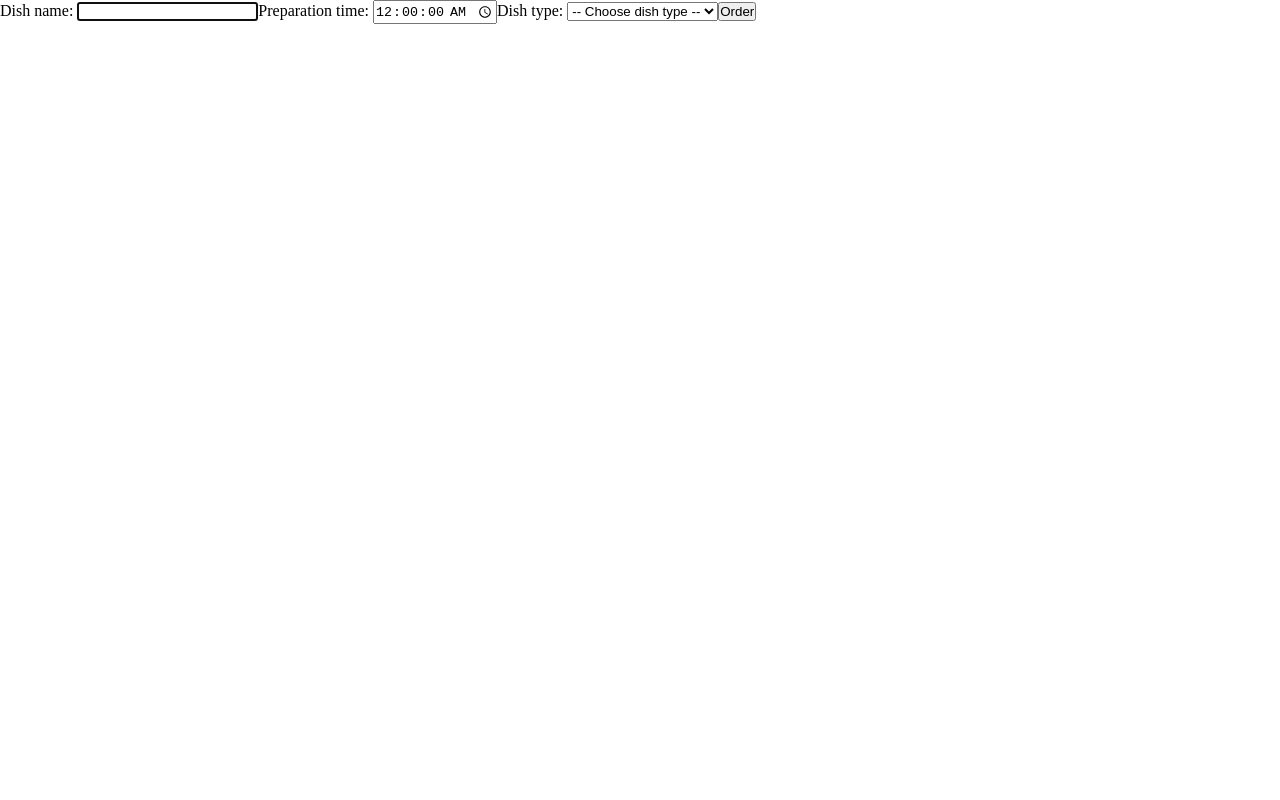
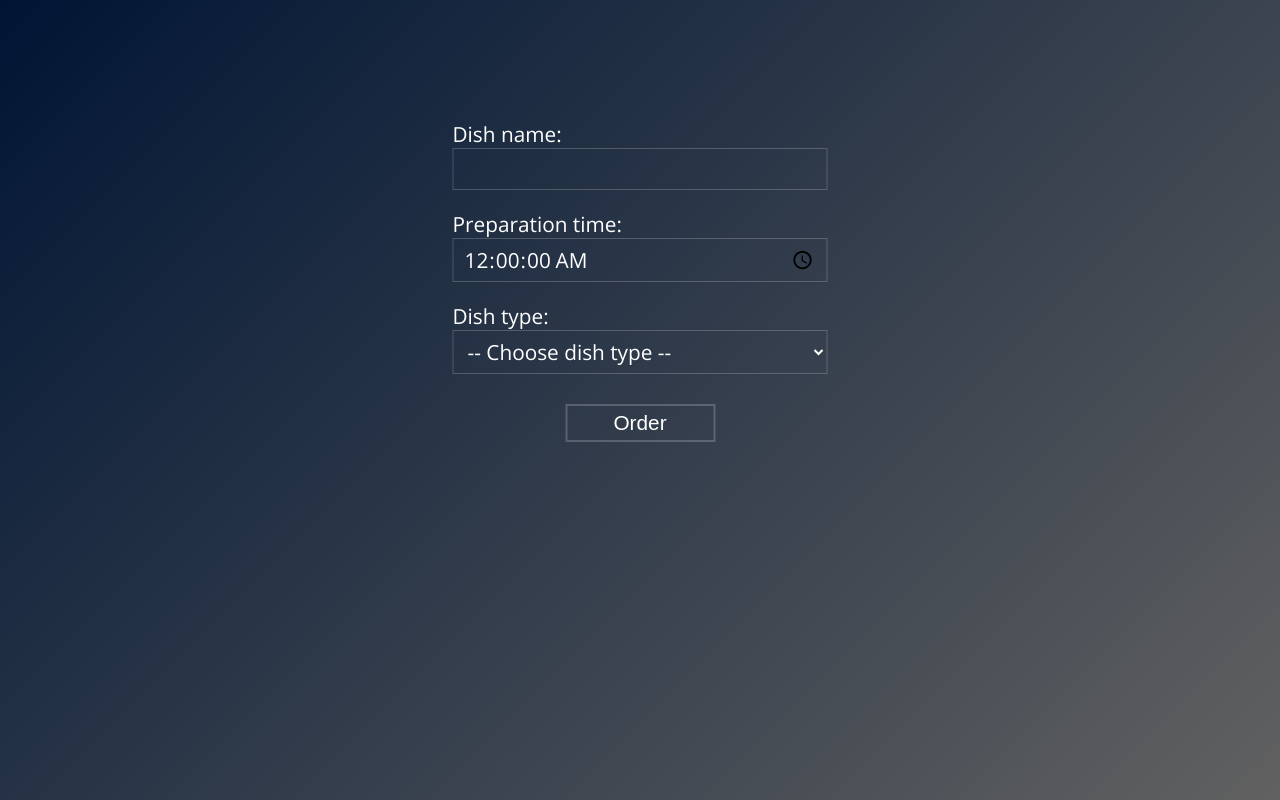
Before and after one commit to HomoViator153/order-dish-form, a React (Create React App) app: page / in a window 1280 px wide. Built offline with nearby package versions, Linux system fonts and the light colour scheme.

Commit message:
Add styles

```diff
--- a/src/App.css
+++ b/src/App.css
@@ -1,38 +1,93 @@
-.App {
-  text-align: center;
+@import url("https://fonts.googleapis.com/css2?family=Open+Sans&display=swap");
+
+body {
+  width: 100vw;
+  height: 100vh;
+  background: rgb(9, 53, 121);
+  background: linear-gradient(135deg, rgba(0, 21, 52, 1) 0%, rgba(97, 97, 97, 1) 100%);
 }
 
-.App-logo {
-  height: 40vmin;
-  pointer-events: none;
-}
-
-@media (prefers-reduced-motion: no-preference) {
-  .App-logo {
-    animation: App-logo-spin infinite 20s linear;
-  }
-}
-
-.App-header {
-  background-color: #282c34;
-  min-height: 100vh;
-  display: flex;
-  flex-direction: column;
-  align-items: center;
-  justify-content: center;
-  font-size: calc(10px + 2vmin);
+.form-container {
+  position: absolute;
+  top: 50%;
+  left: 50%;
+  transform: translate(-50%, -50%);
+  max-width: 375px;
+  max-height: 80%;
+  height: 600px;
+  width: 90%;
   color: white;
 }
 
-.App-link {
-  color: #61dafb;
+.form-container form {
+  display: grid;
+  font-size: 1.3rem;
+  font-family: "Open Sans", sans-serif;
 }
 
-@keyframes App-logo-spin {
-  from {
-    transform: rotate(0deg);
-  }
-  to {
-    transform: rotate(360deg);
-  }
+label {
+  margin-top: 20px;
 }
+
+.spiciness_scale-container {
+  display: flex;
+}
+
+input,
+select {
+  padding: 6px 10px;
+  font-size: 1.3rem;
+  font-family: "Open sans", sans-serif;
+  outline: none;
+  border: 1px solid rgb(255, 255, 255, 0.2);
+  background-color: transparent;
+  color: white;
+}
+
+select {
+  outline: none;
+  border: 1px solid rgb(255, 255, 255, 0.2);
+  background-color: transparent;
+  color: white;
+}
+
+option {
+  outline: none;
+  border: 1px solid rgb(255, 255, 255, 0.2);
+  color: #444;
+}
+
+.form-container button {
+  width: 150px;
+  margin-top: 30px;
+  padding: 5px 0;
+  justify-self: center;
+  background-color: transparent;
+  border: 2px solid rgb(255, 255, 255, 0.2);
+  color: white;
+  font-size: 1.3rem;
+  cursor: pointer;
+  transition: 0.01s;
+}
+
+.form-container button:hover {
+  opacity: 0.8;
+  color: #aaaaaa;
+}
+
+.form-container button:active {
+  transform: scale(0.97);
+}
+
+/* hide default input:number arrows */
+/* Chrome, Opera, Safari, Edge */
+input::-webkit-outer-spin-button,
+input::-webkit-inner-spin-button {
+  -webkit-appearance: none;
+  margin: 0;
+}
+
+/* Firefox */
+input[type="number"] {
+  -moz-appearance: textfield;
+}
```
